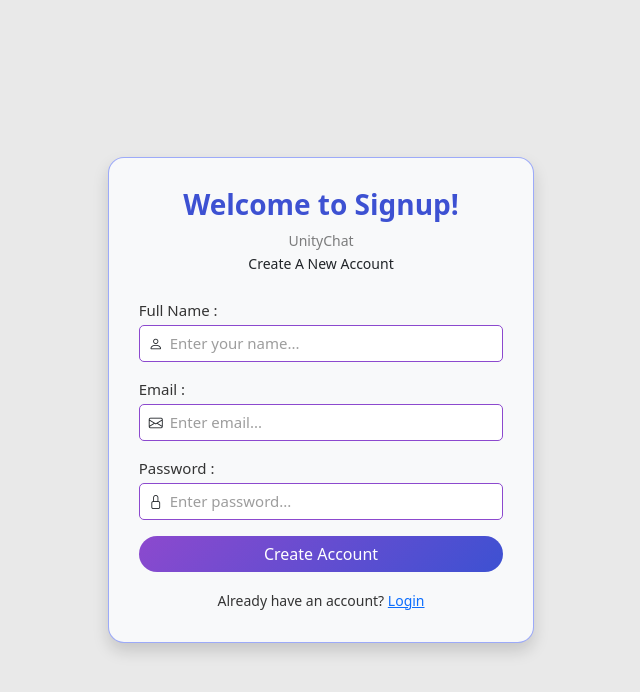
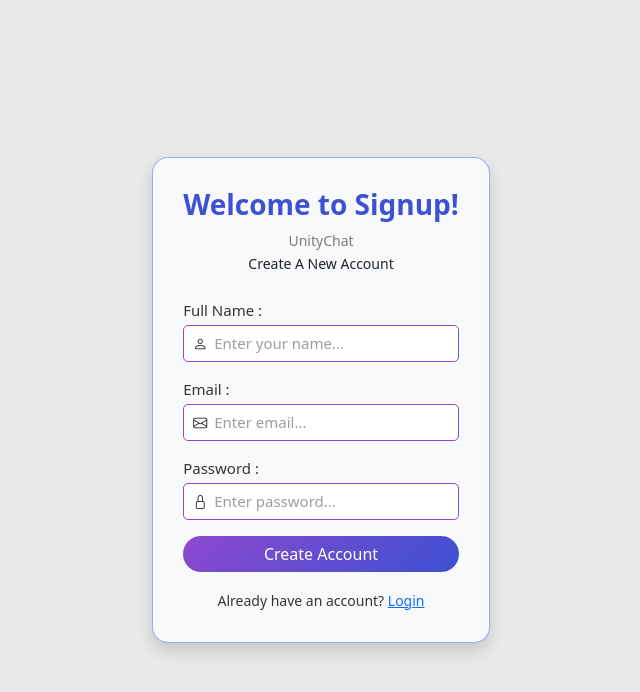
Before and after one commit to touhid-maker/Real-Time-UnityChat, a React (Vite) app in the folder frontend/: page /signup in a window 1280 px wide. Shown: the top 692 px of the page, without its empty margins (319-959 px from the left). Built offline with nearby package versions, Linux system fonts and the light colour scheme; no server answers.

Commit message:
Update SignUpPage.jsx

```diff
--- a/frontend/src/pages/SignUpPage.jsx
+++ b/frontend/src/pages/SignUpPage.jsx
@@ -23,7 +23,7 @@ function SignUpPage() {
 
     return (
         <div className="col-12 d-flex align-items-center justify-content-center">
-            <div className="signup-section bg-light col-md-4 rounded-4 shadow" style={{ border: "1px solid #7184f9ab" }}>
+            <div className="signup-section bg-light rounded-4 shadow" style={{ border: "1px solid #7184f9ab" }}>
                 <div className="mb-4 text-center">
                     <h3 className="d-block fw-bold" style={{ color: "#3D51D2" }}>Welcome to Signup!</h3>
                     <span className="d-block text-black-50" style={{ fontSize: '14px' }}>UnityChat</span>
```
